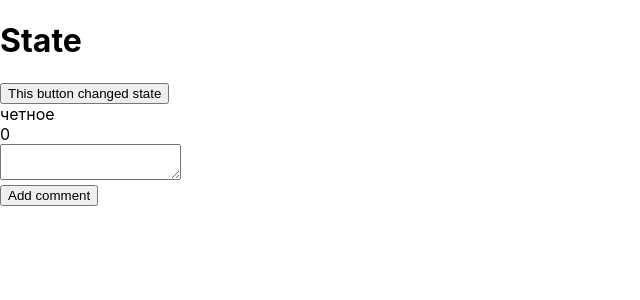
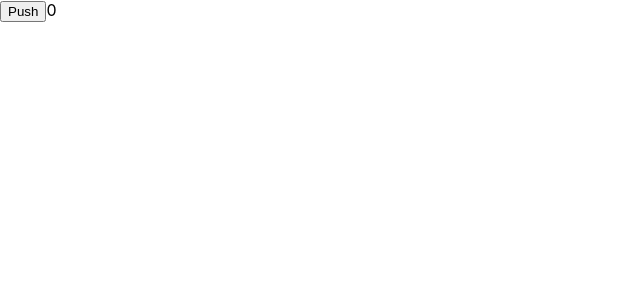
Before and after one commit to programmer-alt/first_react, a React (Create React App) app: page / in a window 1280 px wide. Shown: the top 300 px of the page, without its empty margins (0-640 px from the left). Built offline with nearby package versions, Linux system fonts and the light colour scheme.

Commit message:
tsx life component

```diff
--- a/src/App2.js
+++ b/src/App2.js
@@ -1,9 +1,16 @@
 import React from 'react';
 import Comp1 from './HookUse/comp1';
+import Test2 from './Test2';
+import Test from './Test.tsx';
+
+// ...
+
 function App2() {
   return (
     <>
-    <Comp1></Comp1>
+    {/* <Comp1></Comp1> */}
+    {/* <Test2 arg={77}></Test2> */}
+    <Test arg={55}></Test>
     </>
   );
 }
--- /dev/null
+++ b/src/Test.tsx
@@ -0,0 +1,55 @@
+import React from "react";
+
+interface Props {
+    arg : string
+}
+
+interface State {
+    s1: number
+}
+
+class Test extends React.Component<Props, State> {
+    constructor(props: Props) {
+      console.clear();
+      console.log('constructor');
+      console.log(props);
+      super(props);
+      this.state = {
+        s1: 0,
+      };
+    }
+    buttonHandler = () => {
+        let val = this.state.s1;
+        val++;
+        this.setState ({
+            s1: val
+        })
+    }
+
+    static getDerivedStateFromProps (props: Props, state : State) {
+        console.log('get derived state');
+        return null
+    }
+    componentDidMount(): void {
+        console.log('did mount');
+    }
+    componentDidUpdate(prevProps: Readonly<Props>, prevState: Readonly<State>, snapshot?: any): void {
+        console.log('did update');
+    }
+
+    render () {
+        console.log('render1')
+        return (
+            <>
+            {console.log('render 2')}
+            <div>
+                <button onClick={this.buttonHandler}> Push</button>
+                {this.state.s1}
+            </div>
+            </> )
+
+    }
+}
+
+
+export default Test;
```
